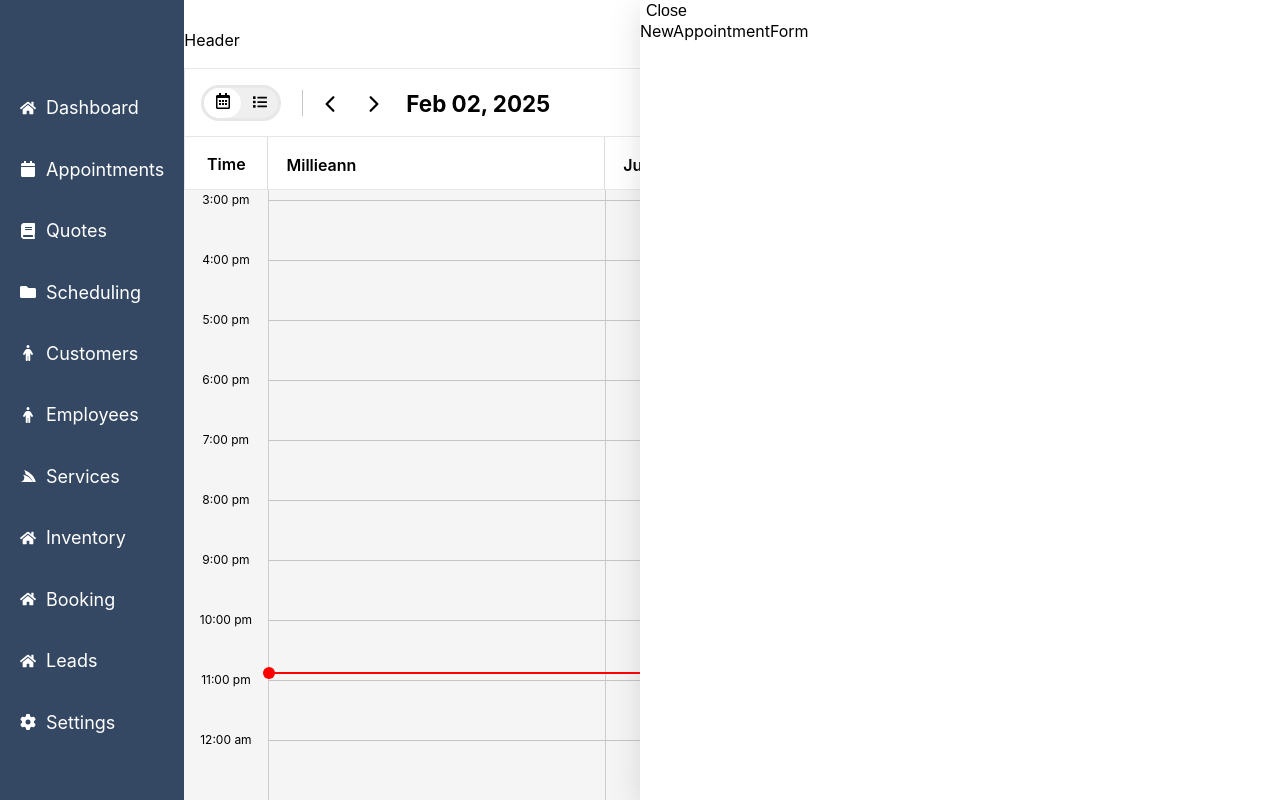
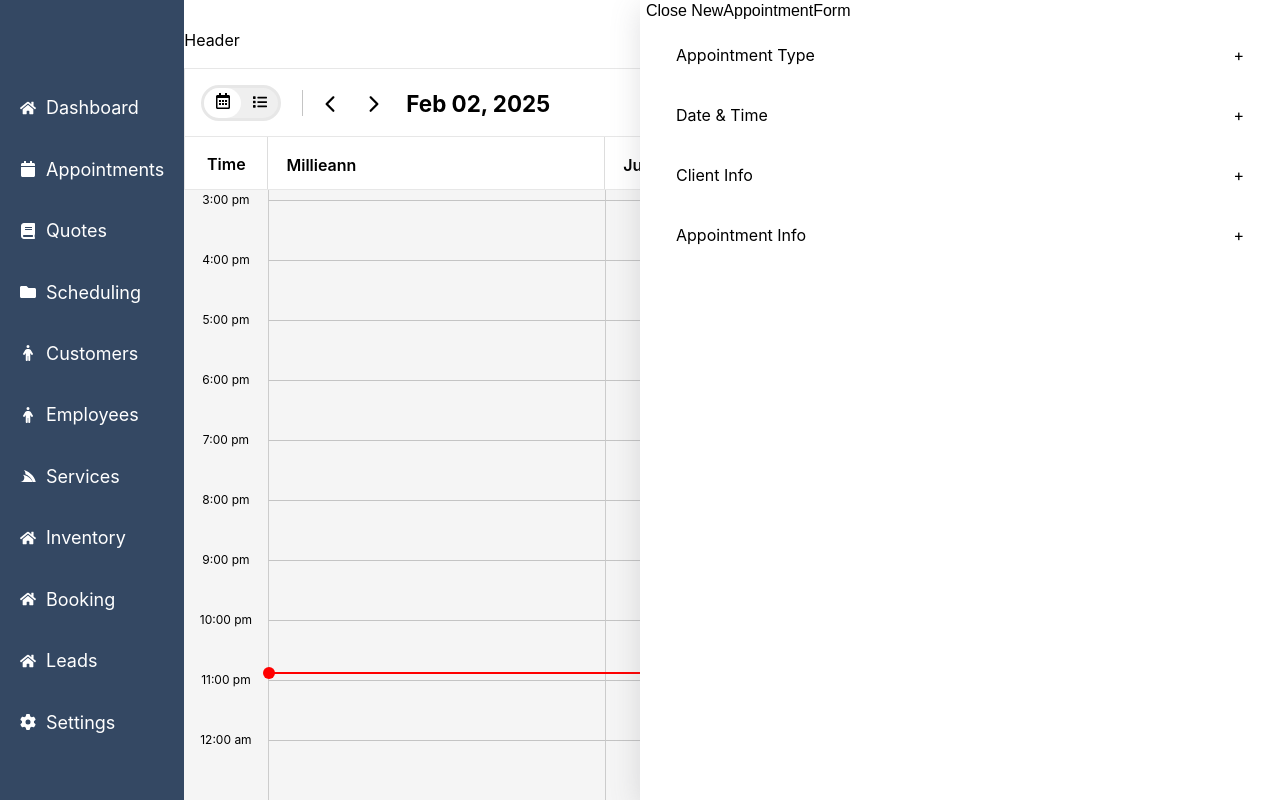
Before and after one commit to Jmiller1294/sm-operations-app, a React (Vite) app: page /appointments/day in a window 1280 px wide. Both pictures are taken after a click on the button "New Appointment". Built offline with nearby package versions, Linux system fonts and the light colour scheme.

Commit message:
add accordian for new appointment form

```diff
--- /dev/null
+++ b/src/components/Accordian/Accordian.module.css
@@ -0,0 +1,24 @@
+.accordion {
+  max-width: 600px;
+  margin: 0.5rem auto;
+}
+
+.accordion-title {
+  display: flex;
+  flex-direction: row;
+  justify-content: space-between;
+  cursor: pointer;
+}
+
+.accordion-title:hover {
+
+}
+
+.accordion-title,
+.accordion-content {
+  padding: 1rem;
+}
+
+.accordion-content {
+
+}
--- /dev/null
+++ b/src/components/Accordian/Accordian.tsx
@@ -0,0 +1,18 @@
+import React, { useState } from 'react';
+import styles from './Accordian.module.css';
+
+const Accordion = ({ title, content }) => {
+  const [isActive, setIsActive] = useState(false);
+
+  return (
+    <div className={styles.accordion}>
+      <div className={styles['accordion-title']} onClick={() => setIsActive(!isActive)}>
+        <div>{title}</div>
+        <div>{isActive ? '-' : '+'}</div>
+      </div>
+      {isActive && <div className={styles['accordion-content']}>{content}</div>}
+    </div>
+  );
+};
+
+export default Accordion;
--- a/src/components/Forms/EditAppointment.tsx
+++ b/src/components/Forms/EditAppointment.tsx
@@ -1,15 +1,30 @@
-import React from 'react';
+import React, { useState } from 'react';
 import styles from './Forms.module.css';
+import { add } from 'date-fns';
 
 const EditAppointmentForm = ({data, onClose, onCancel, onSave}:any) => {
+  const [calendar, setCalendar] = useState('hello');
+  const [appointment, setAppointment] = useState('');
+  const [firstName, setFirstName] = useState(data.firstName);
+  const [lastName, setLastName] = useState(data.lastName);
+  const [email, setEmail] = useState(data.email);
+  const [phone, setPhone] = useState(data.phone);
+  const [address, setAddress] = useState(data.address);
+  const [notes, setNotes] = useState(data.notes);
+
+
+
   return (
-    <div className={styles.EditInfoCon}>
+    <div className={styles.editInfoCon}>
       <div className={styles.buttonCon}>
         <button onClick={onClose} className={styles['close-button']}>
           Close
         </button>
         <div className={styles.buttonContainer}>
-          <button className={styles.button} onClick={() => onSave(data.id, 'appointment info')}>Save</button>
+          <button
+            className={`${styles.button} ${styles.black}`}
+            onClick={() => onSave(data.id, 'appointment info')}
+          >Save</button>
           <button className={styles.button} onClick={() => onCancel(data.id, 'appointment info')}>Cancel Edit</button>
         </div>
       </div>
@@ -24,35 +39,86 @@ const EditAppointmentForm = ({data, onClose, onCancel, onSave}:any) => {
         </div>
         <div className={styles.textContainer}>
           <label>Calendar</label>
-          <input type='text' className={styles['input-text']}/>
+          <select
+            name="cars"
+            id="cars"
+            className={styles['input-text']}
+            value={calendar}
+            onChange={(e) => setCalendar(e.target.value)}
+          >
+            <option value="volvo">Volvo</option>
+            <option value="saab">Saab</option>
+            <option value="mercedes">Mercedes</option>
+            <option value="audi">Audi</option>
+          </select>
         </div>
         <div className={styles.textContainer}>
           <label>Appointment Type</label>
-          <input type='text' className={styles['input-text']}/>
+          <select
+            name="cars"
+            id="cars"
+            className={styles['input-text']}
+            value={appointment}
+            onChange={(e) => setAppointment(e.target.value)}
+          >
+            <option value="volvo">Volvo</option>
+            <option value="saab">Saab</option>
+            <option value="mercedes">Mercedes</option>
+            <option value="audi">Audi</option>
+          </select>
         </div>
         <div className={styles.textContainer}>
           <label>First Name</label>
-          <input type='text' className={styles['input-text']}/>
+          <input
+            type='text'
+            className={styles['input-text']}
+            value={firstName}
+            onChange={(e) => setFirstName(e.target.value)}
+          />
         </div>
         <div className={styles.textContainer}>
           <label>Last Name</label>
-          <input type='text' className={styles['input-text']}/>
+          <input
+            type='text'
+            className={styles['input-text']}
+            value={lastName}
+            onChange={(e) => setLastName(e.target.value)}
+          />
         </div>
         <div className={styles.textContainer}>
           <label>Email</label>
-          <input type='text' className={styles['input-text']}/>
+          <input
+            type='text'
+            className={styles['input-text']}
+            value={email}
+            onChange={(e) => setEmail(e.target.value)}
+          />
         </div>
         <div className={styles.textContainer}>
           <label>Phone</label>
-          <input type='text' className={styles['input-text']}/>
+          <input
+            type='text'
+            className={styles['input-text']}
+            value={phone}
+            onChange={(e) => setPhone(e.target.value)}
+          />
         </div>
         <div className={styles.textContainer}>
           <label>Client Address</label>
-          <input type='text' className={styles['input-text']}/>
+          <input
+            type='text'
+            className={styles['input-text']}
+            value={address}
+            onChange={(e) => setAddress(e.target.value)}
+          />
         </div>
         <div style={{marginTop: '30px'}}>
           <h4>Notes</h4>
-          <input type='textarea' className={styles['input-textarea']}/>
+          <textarea
+            className={styles['input-textarea']}
+            value={notes}
+            onChange={(e) => setNotes(e.target.value)}
+          />
         </div>
       </form>
     </div>
--- a/src/components/Forms/Forms.module.css
+++ b/src/components/Forms/Forms.module.css
@@ -15,7 +15,7 @@
   border-bottom: 1px solid rgb(225, 225, 225);
 }
 
-.EditInfoCon{
+.editInfoCon{
   display: flex;
   flex-direction: column;
   width: 100%;
@@ -40,7 +40,7 @@
 .input-text{
   height: 34px;
   width: 50%;
-  padding: 6px 12px;
+  padding: 6px 10px;
   box-sizing: border-box;
   border: 1px solid #ccc;
   font-size: 13px;
@@ -50,6 +50,7 @@
   border: 1px solid #ccc;
   height: 116px;
   width: 100%;
+  padding: 16px 10px;
 }
 
 .textContainer label{
@@ -78,6 +79,11 @@
   padding-left: 14px;
 }
 
+.black{
+  background-color: black;
+  color: #fff;
+}
+
 .button:hover{
   opacity: 0.6;
   cursor: pointer;
--- a/src/components/Forms/NewAppointmentForm.tsx
+++ b/src/components/Forms/NewAppointmentForm.tsx
@@ -1,13 +1,50 @@
-import React from 'react';
+import React, { useState } from 'react';
 import styles from './Forms.module.css';
+import Accordion from '../Accordian/Accordian';
 
 const NewAppointmentForm = ({data, onClose}:any) => {
+  const accordionData = [
+    {
+      title: 'Appointment Type',
+      content: `Lorem ipsum dolor, sit amet consectetur adipisicing elit. Quis sapiente
+      laborum cupiditate possimus labore, hic temporibus velit dicta earum
+      suscipit commodi eum enim atque at? Et perspiciatis dolore iure
+      voluptatem.`
+    },
+    {
+      title: 'Date & Time',
+      content: `Lorem ipsum, dolor sit amet consectetur adipisicing elit. Mollitia veniam
+      reprehenderit nam assumenda voluptatem ut. Ipsum eius dicta, officiis
+      quaerat iure quos dolorum accusantium ducimus in illum vero commodi
+      pariatur? Impedit autem esse nostrum quasi, fugiat a aut error cumque
+      quidem maiores doloremque est numquam praesentium eos voluptatem amet!
+      Repudiandae, mollitia id reprehenderit a ab odit!`
+    },
+    {
+      title: 'Client Info',
+      content: `Sapiente expedita hic obcaecati, laboriosam similique omnis architecto ducimus magnam accusantium corrupti
+      quam sint dolore pariatur perspiciatis, necessitatibus rem vel dignissimos
+      dolor ut sequi minus iste? Quas?`
+    },
+    {
+      title: 'Appointment Info',
+      content: `Sapiente expedita hic obcaecati, laboriosam similique omnis architecto ducimus magnam accusantium corrupti
+      quam sint dolore pariatur perspiciatis, necessitatibus rem vel dignissimos
+      dolor ut sequi minus iste? Quas?`
+    }
+  ];
+  const [isActive, setIsActive] = useState(false);
+
   return (
     <div>
       <button onClick={onClose} className={styles['close-button']}>
-        Close
+        Close NewAppointmentForm {data?.id}
       </button>
-      <div>NewAppointmentForm {data?.id}</div>
+      <div>
+        {accordionData.map(({ title, content }) => (
+          <Accordion title={title} content={content} />
+        ))}
+      </div>
     </div>
   )
 }
--- a/src/pages/Appointmentpage/AppointmentInfo.tsx
+++ b/src/pages/Appointmentpage/AppointmentInfo.tsx
@@ -27,6 +27,7 @@ const AppointmentInfo = ({data, onClose, open}:any) => {
             <p className={styles['appointment-info-text']}>{data.type}</p>
             <p>{data.startTime} - {data.endTime}</p>
             <p>{data.date} - {data.duration} mins</p>
+            <p>with {data.calendar}</p>
           </div>
           <div style={{marginTop: '48px'}}>
             <h4>Appointment Info</h4>
--- a/src/pages/Appointmentpage/AppointmentsPage.tsx
+++ b/src/pages/Appointmentpage/AppointmentsPage.tsx
@@ -20,6 +20,7 @@ const userData = {
       firstName: "Bob",
       lastName: "McTest",
       phone: "",
+      address: '2222 1st street',
       email: "bob.mctest@example.com",
       date: "February 23, 2025",
       startTime: "3:00am",
@@ -30,6 +31,7 @@ const userData = {
       paid: "no",
       amountPaid: "0.00",
       type: "Regular Visit",
+      notes: "dsfsdfdfdsfdsfdfdfdfdfsd",
       appointmentTypeID: 1,
       addonIDs: [
         1
@@ -67,6 +69,7 @@ const userData = {
       firstName: "Justin",
       lastName: "McTest",
       phone: "",
+      address: '2222 1st street',
       email: "justin.mctest@example.com",
       date: "February 20, 2025",
       startTime: "2:00pm",
@@ -77,6 +80,7 @@ const userData = {
       paid: "no",
       amountPaid: "0.00",
       type: "Regular Visit",
+      notes: "dsfsdfdfdsfdsfdfdfdfdfsd",
       appointmentTypeID: 1,
       addonIDs: [
         1
@@ -114,6 +118,7 @@ const userData = {
       firstName: "Bob",
       lastName: "McTest",
       phone: "917-999-2311",
+      address: '2222 1st street',
       email: "bob.mctest@example.com",
       date: "February 19, 2025",
       startTime: "1:00am",
@@ -124,6 +129,7 @@ const userData = {
       paid: "no",
       amountPaid: "0.00",
       type: "Regular Visit",
+      notes: "dsfsdfdfdsfdsfdfdfdfdfsd",
       appointmentTypeID: 1,
       addonIDs: [
         1
@@ -161,6 +167,7 @@ const userData = {
       firstName: "Bob",
       lastName: "McTest",
       phone: "",
+      address: '2222 1st street',
       email: "bob.mctest@example.com",
       date: "February 18, 2025",
       startTime: "11:15am",
@@ -171,6 +178,7 @@ const userData = {
       paid: "no",
       amountPaid: "0.00",
       type: "Regular Visit",
+      notes: "dsfsdfdfdsfdsfdfdfdfdfsd",
       appointmentTypeID: 1,
       addonIDs: [
         1
```
